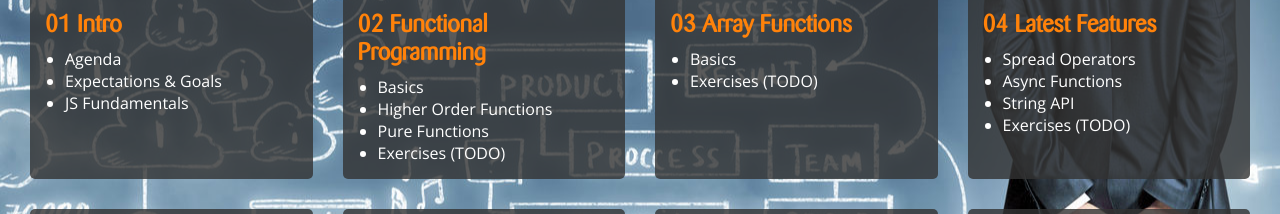
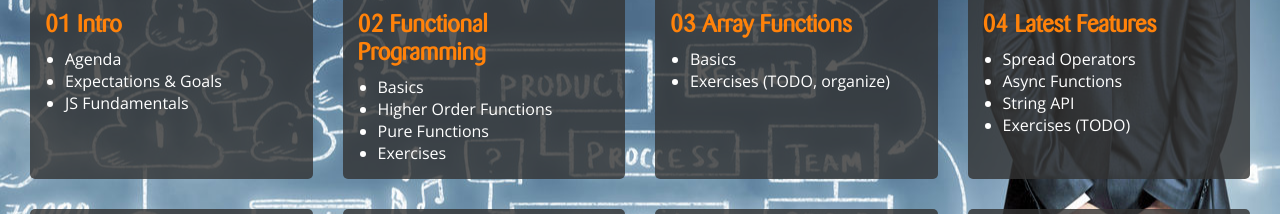
Before and after one commit to webplatformz/javascript-advanced, a website: page index.html in a window 1280 px wide. Shown: the part 380-594 px from the top of the page. Drawn offline with nearby package versions, Linux system fonts and the light colour scheme.

Commit message:
fix index slide

```diff
--- a/index.html
+++ b/index.html
@@ -32,7 +32,7 @@
             <li>Basics</li>
             <li>Higher Order Functions</li>
             <li>Pure Functions</li>
-            <li>Exercises (TODO)</li>
+            <li>Exercises</li>
         </ul>
     </a>
 </section>
@@ -41,7 +41,7 @@
         <h2>03 Array Functions</h2>
         <ul>
             <li>Basics</li>
-            <li>Exercises (TODO)</li>
+            <li>Exercises (TODO, organize)</li>
         </ul>
     </a>
 </section>
```
Also changed, not shown: slides/02_Functional_Programming.html (+0 -1 lines).
